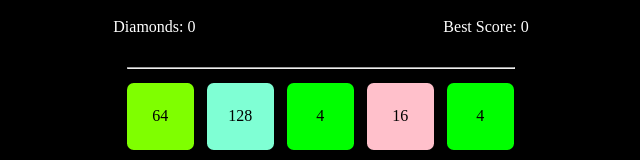
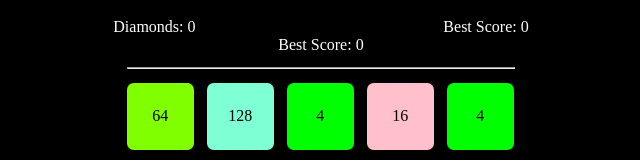
Before and after one commit to KremeshevD/2048_-game, a React (Create React App) app: page / in a window 1280 px wide. Shown: the top 160 px of the page, without its empty margins (319-959 px from the left). Built offline with nearby package versions, Linux system fonts and the light colour scheme.

Commit message:
Animate Score counter

```diff
--- a/src/Game/field.js
+++ b/src/Game/field.js
@@ -126,7 +126,6 @@ export class Field {
         return this.field.reduce((acc, line) => [...acc, ...line], [])
     }
     dropDown() {
-        console.log(this.field)
         let columnsWithDeletedCells = Object.keys(this.#removedCellNumbers)
         this.field = this.field.map( line => line.map( cell => cell.isDeleted ? '' : cell))
 
--- a/src/components/Game/Game.jsx
+++ b/src/components/Game/Game.jsx
@@ -7,6 +7,7 @@ import { getPointerPosition } from "../../Utils/eventParser"
 import { overTurn } from '../../Store/asyncAction'
 import { ButtonBlock } from './buttonBlock/ButtonBlock'
 import { ModalWindow } from './ModalWindow'
+import { Score } from './Score/Score'
 
 export const Game = () => {
     let cellSize = useCellSize()
@@ -49,7 +50,7 @@ export const Game = () => {
                 <div>Best Score: {score}</div>
             </div>
             <div className="gameField" style={gameFieldStyle}   onPointerMove={moveHandler} >
-                <div className="score">{score}</div>
+                <div className="score"><Score score ={score}/></div>
                 <hr style={lineStyle}></hr>
                     <Field />
                 <hr style={lineStyle}></hr>
--- /dev/null
+++ b/src/components/Game/Score/Score.jsx
@@ -0,0 +1,27 @@
+import { useEffect, useState } from "react"
+
+export const Score = ({score}) => {
+    const [scoreCount, setScoreCount] = useState(score)
+    const [scoreOffset, setScoreOffset] =  useState(0)
+    useEffect(() => {
+        setScoreOffset(Math.ceil((score-scoreCount)/5))
+    },[score])
+
+    useEffect(() => {
+        if(scoreCount >= score ) {
+            setScoreOffset(0)
+            setScoreCount(score)
+        }  else {
+            setTimeout(()=> {
+                setScoreCount(scoreCount+scoreOffset)
+            }, 100)
+        }
+    },[scoreOffset, scoreCount])
+
+
+    return (
+        <>
+        <div>Best Score: {scoreCount}</div>
+        </>
+    )
+}
--- a/src/components/Game/game.css
+++ b/src/components/Game/game.css
@@ -31,6 +31,7 @@
 .score {
     display: flex;
     justify-content: center;
+    color: white
 }
 
 .cell {
```
